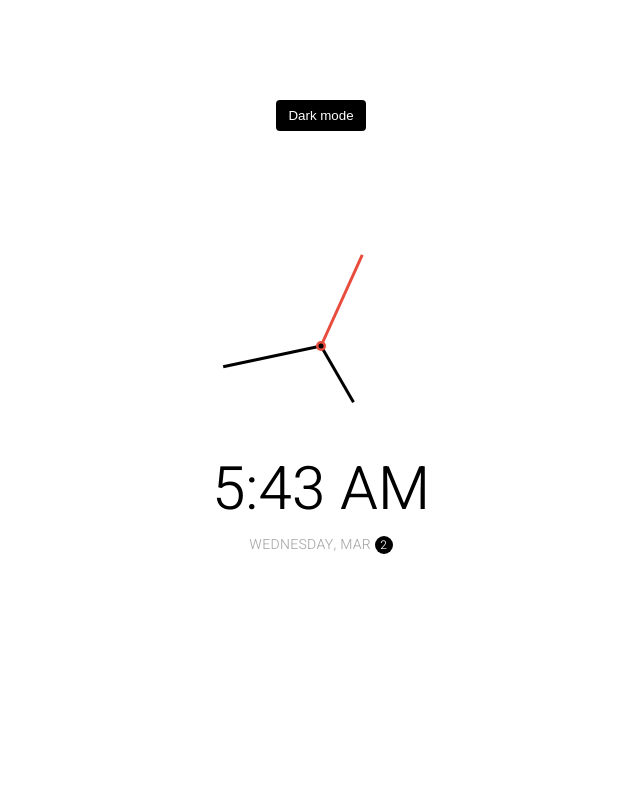
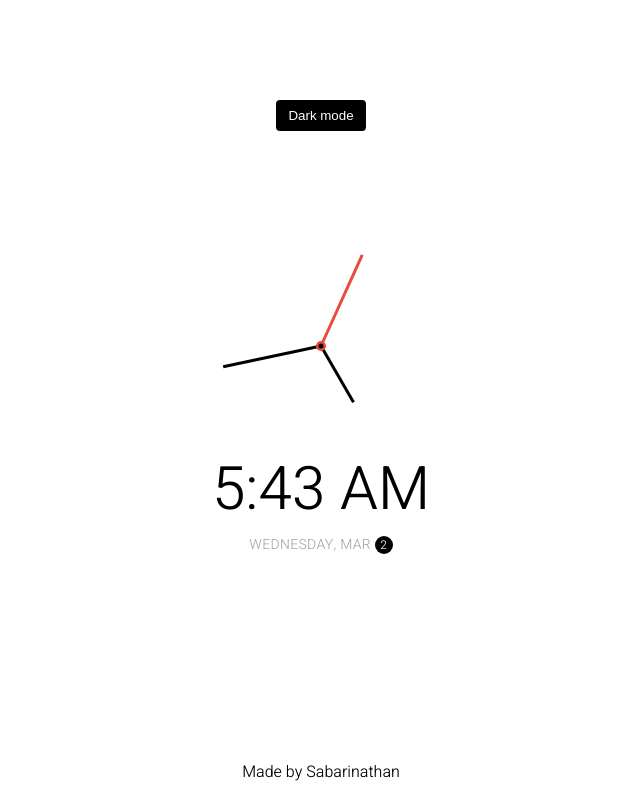
Before and after one commit to Sabarinathan07/Clock, a plain HTML site: page index.html in a window 1280 px wide. Shown: the whole page, without its empty margins (319-959 px from the left). Drawn offline with Linux system fonts and the light colour scheme.

Commit message:
Added footer

```diff
--- a/index.html
+++ b/index.html
@@ -21,7 +21,7 @@
       <div class="time"></div>
       <div class="date"></div>
     </div>
-
+    <footer><p>Made by Sabarinathan</p></footer>
     <script src="script.js"></script>
   </body>
 </html>
--- a/style.css
+++ b/style.css
@@ -32,6 +32,11 @@ body {
   height: 100vh;
   overflow: hidden;
   margin: 0;
+}
+
+footer{
+  position: fixed;
+  bottom: 0px;
 }
 
 .toggle {
```
